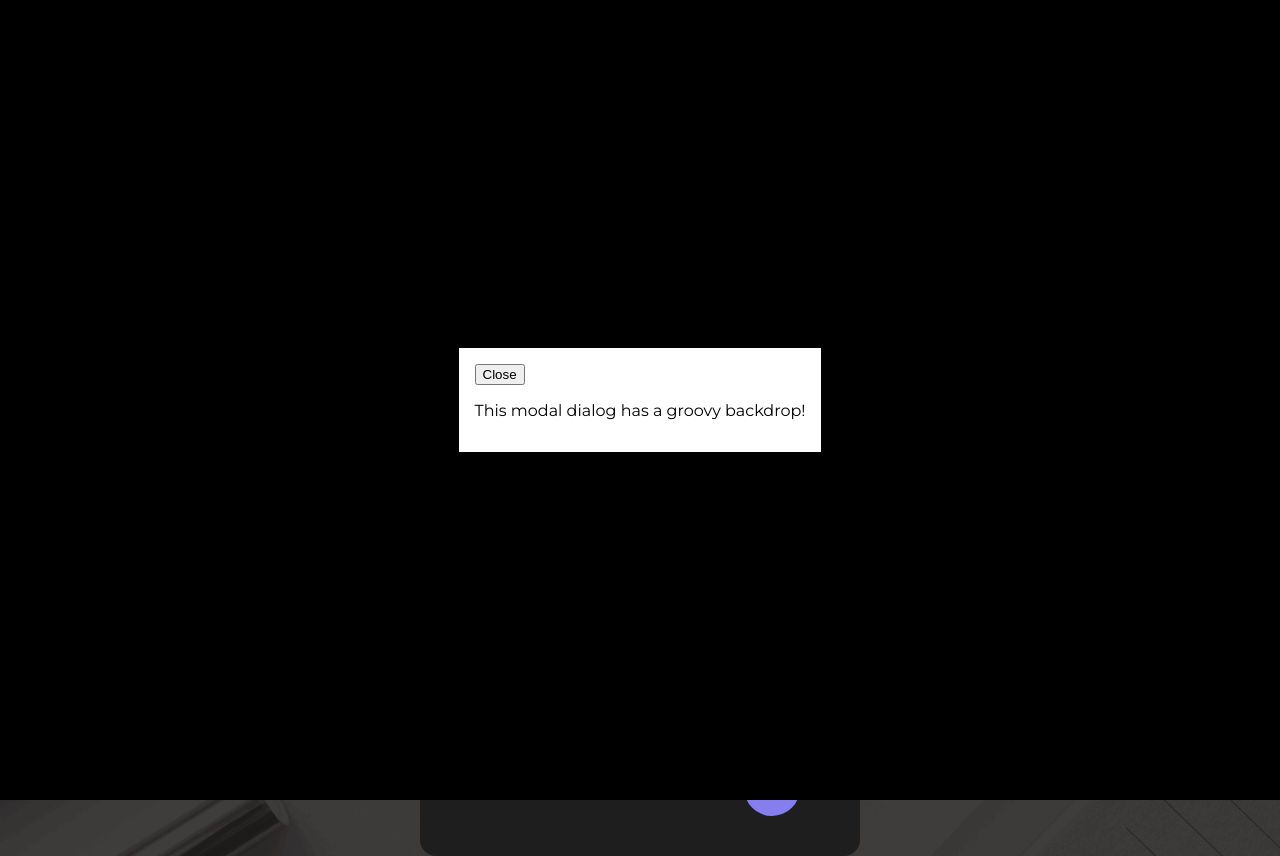
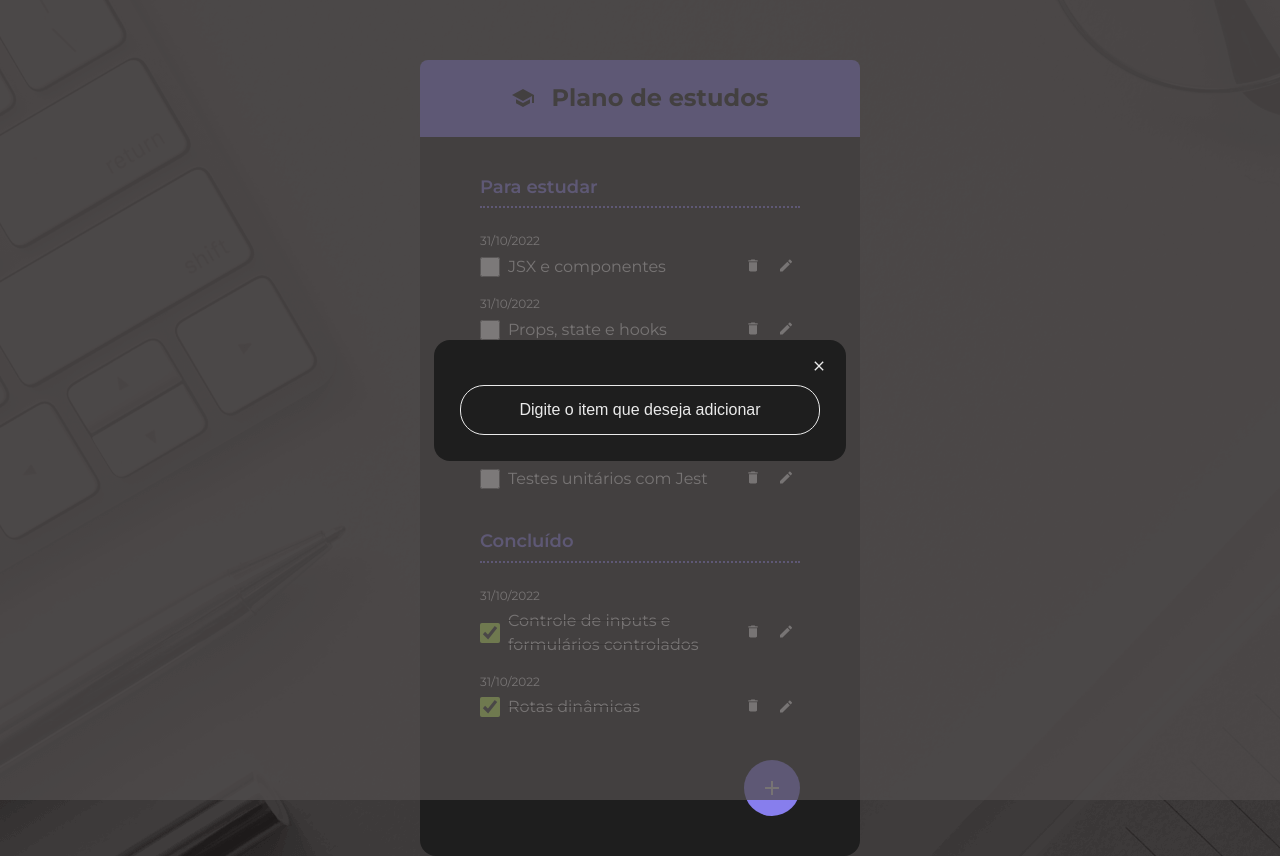
Before and after one commit to FELIPE-NOBREGA06/todo-list, a React (Vite) app: page / in a window 1280 px wide. Both pictures are taken after a click on the button 772 px from the left and 787 px from the top of the page. Built offline with nearby package versions, Linux system fonts and the light colour scheme.

Commit message:
chore: criando pagina principal

```diff
--- a/package.json
+++ b/package.json
@@ -29,7 +29,7 @@
     "eslint-plugin-react-refresh": "^0.4.19",
     "globals": "^16.0.0",
     "jsdom": "^28.0.0",
-    "vite": "^6.3.1",
+    "vite": "^6.4.1",
     "vitest": "^4.0.18"
   },
   "engines": {
--- a/src/App.jsx
+++ b/src/App.jsx
@@ -10,6 +10,7 @@
 import { SubHeading } from "./components/SubHeading";
 import { ToDoItem } from "./components/ToDoItem";
 import { ToDoList } from "./components/ToDoList";
+import { TextInput } from "./components/Textinput";
 
 const todos = [
   {
@@ -82,7 +83,9 @@
           </ToDoList>
           <Footer>
             <Dialog isOpen={ShowDialog} onClose={toggleDialog}>
-              <p>This modal dialog has a groovy backdrop!</p>
+              <form>
+                <TextInput placeholder="Digite o item que deseja adicionar" />
+              </form>
             </Dialog>
             <FabButton onClick={toggleDialog}>
               <IconPlus />
--- a/src/components/Dialog/dialog.style.css
+++ b/src/components/Dialog/dialog.style.css
@@ -1,3 +1,25 @@
 ::backdrop {
-  background-color: #000;
+  background-color: #504d4d;
+  opacity: 0.75;
 }
+
+.dialog {
+  background-color: #1e1e1e;
+  border: none;
+  border-radius: 16px;
+  padding: 16px;
+}
+
+.btn-close-wrapper {
+  text-align: right;
+}
+
+.btn-close {
+  background-color: transparent;
+  border: none;
+  cursor: pointer;
+}
+
+.dialog .body {
+  padding: 10px;
+}
--- a/src/components/Dialog/index.jsx
+++ b/src/components/Dialog/index.jsx
@@ -1,20 +1,20 @@
 import { useEffect, useRef } from "react";
 import "./dialog.style.css";
+import { IconClose } from "../icons";
 
-export function Dialog({isOpen, onClose, children}) {
-
+export function Dialog({ isOpen, onClose, children }) {
   const dialogRef = useRef(null);
 
   useEffect(() => {
-    console.log('Deveriamos mostrar a modal?', isOpen)
-    if(isOpen){
-        openDialog()
-    }else{
-        closeDialog()
+    console.log("Deveriamos mostrar a modal?", isOpen);
+    if (isOpen) {
+      openDialog();
+    } else {
+      closeDialog();
     }
   }, [isOpen]);
 
- const openDialog = () => {
+  const openDialog = () => {
     dialogRef.current?.showModal();
   };
 
@@ -24,11 +24,13 @@
 
   return (
     <>
-      <dialog ref={dialogRef}>
-        <button autoFocus onClick={onClose}>
-          Close
-        </button>
-        {children}
+      <dialog ref={dialogRef} className="dialog">
+        <div className="btn-close-wrapper">
+          <button autoFocus onClick={onClose} className="btn-close">
+            <IconClose />
+          </button>
+        </div>
+        <div className="body">{children}</div>
       </dialog>
     </>
   );
--- /dev/null
+++ b/src/components/Textinput/index.jsx
@@ -0,0 +1,5 @@
+import "./text-input.style.css";
+
+export function TextInput(props) {
+  return <input {...props} className="text-input" />;
+}
--- /dev/null
+++ b/src/components/Textinput/text-input.style.css
@@ -0,0 +1,15 @@
+.text-input {
+  font-size: 16px;
+  line-height: 150%;
+  color: #eaeaea;
+  border-radius: 24px;
+  border: 1px solid #eaeaea;
+  width: 360px;
+  max-width: 100%;
+  padding: 12px;
+  text-align: center;
+  background-color: transparent;
+}
+.text-input::placeholder {
+  color: #eaeaea;
+}
--- a/src/index.css
+++ b/src/index.css
@@ -1,8 +1,12 @@
+* {
+  box-sizing: border-box;
+}
+
 body {
   font-family: "Montserrat", sans-serif;
   margin: 0;
-  background-color: #403C3B;
-  background-image: url('/bg.png');
+  background-color: #403c3b;
+  background-image: url("/bg.png");
   background-repeat: no-repeat;
   background-position: top center;
   background-size: auto;
```
Also changed, not shown: 1 other file (tests, documents, lock files or other folders).
